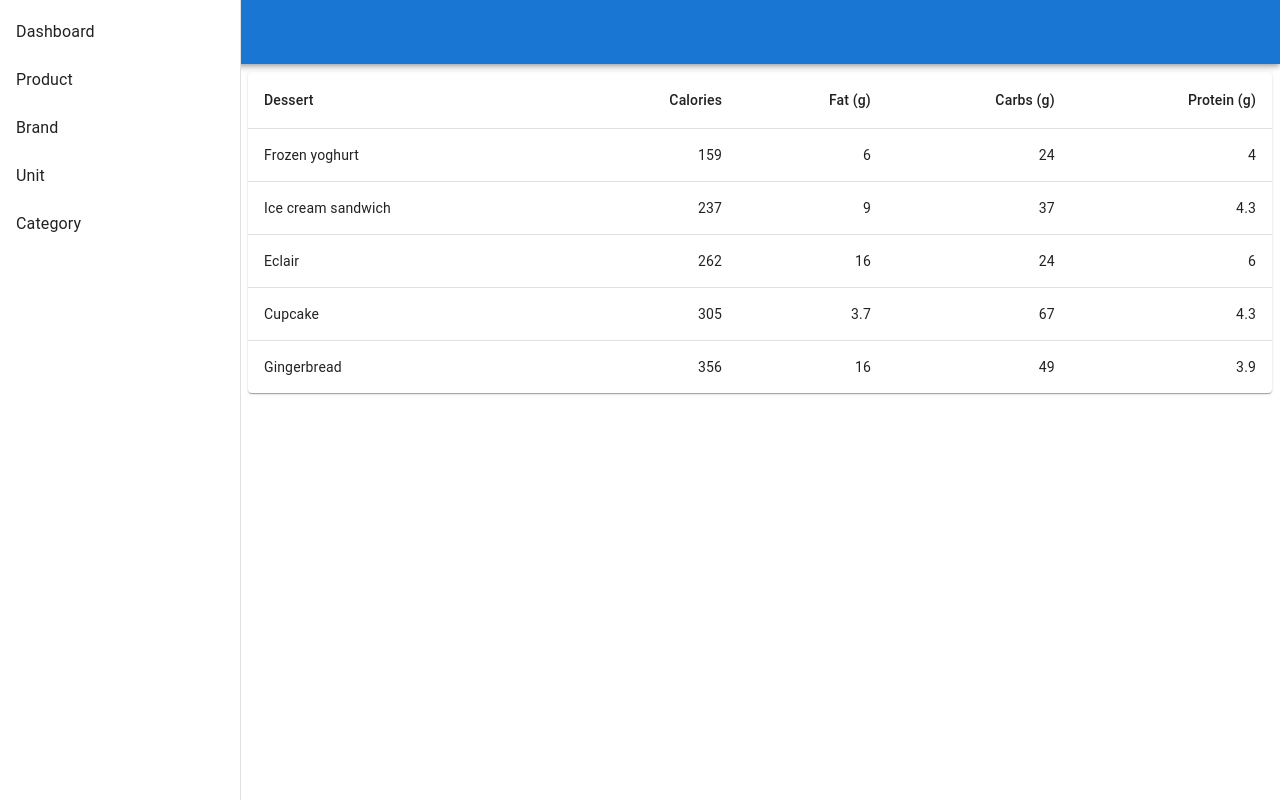
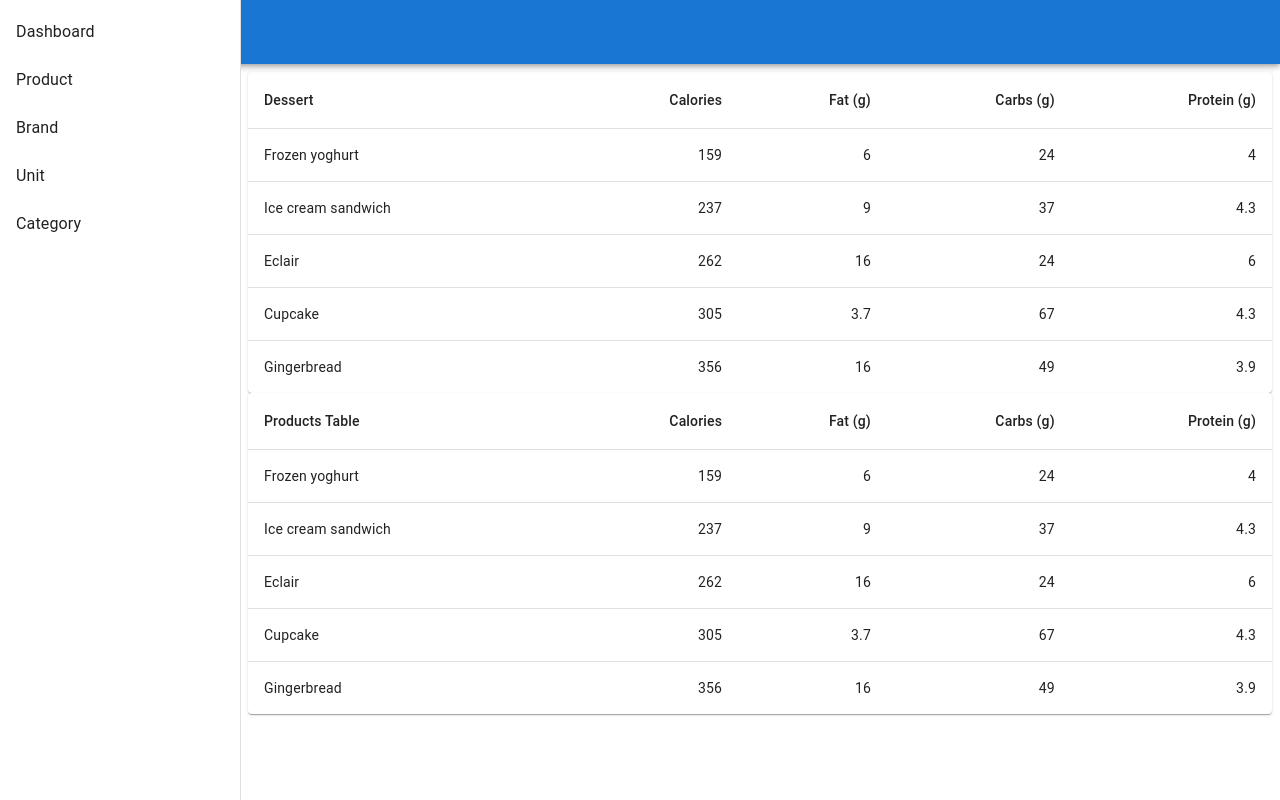
Before and after one commit to smakbor/inventory-frontend, a React (Vite) app: page / in a window 1280 px wide. Built offline with nearby package versions, Linux system fonts and the light colour scheme.

Commit message:
shamim comment

```diff
--- a/src/Sidebar.jsx
+++ b/src/Sidebar.jsx
@@ -12,6 +12,7 @@
 } from "@mui/material";
 import { makeStyles } from "@mui/styles";
 import BasicTable from "./Table";
+import Products from "./components/products/Products";
 
 const drawerWidth = 240;
 
@@ -56,18 +57,17 @@
         anchor="left"
       >
         <List>
-                    {["Dashboard", "Product", "Brand", "Unit", "Category"].map(
-                        (text) => (
+          {["Dashboard", "Product", "Brand", "Unit", "Category"].map((text) => (
             <ListItem button key={text}>
               <ListItemText primary={text} />
             </ListItem>
-                        )
-                    )}
+          ))}
         </List>
       </Drawer>
       <main className={classes.content}>
         <Toolbar />
         <BasicTable />
+        <Products />
       </main>
     </div>
   );
--- a/src/components/products/Products.jsx
+++ b/src/components/products/Products.jsx
@@ -1,8 +1,61 @@
 // eslint-disable-next-line no-unused-vars
-import React from "react";
+import * as React from "react";
+import Table from "@mui/material/Table";
+import TableBody from "@mui/material/TableBody";
+import TableCell from "@mui/material/TableCell";
+import TableContainer from "@mui/material/TableContainer";
+import TableHead from "@mui/material/TableHead";
+import TableRow from "@mui/material/TableRow";
+import Paper from "@mui/material/Paper";
+
+function createData(name, calories, fat, carbs, protein) {
+  return { name, calories, fat, carbs, protein };
+}
+
+const rows = [
+  createData("Frozen yoghurt", 159, 6.0, 24, 4.0),
+  createData("Ice cream sandwich", 237, 9.0, 37, 4.3),
+  createData("Eclair", 262, 16.0, 24, 6.0),
+  createData("Cupcake", 305, 3.7, 67, 4.3),
+  createData("Gingerbread", 356, 16.0, 49, 3.9),
+];
 
 function Products() {
-    return <div>Products</div>;
+  return (
+    <TableContainer component={Paper}>
+      <Table sx={{ minWidth: 650 }} aria-label="simple table">
+        <TableHead>
+          <TableRow>
+            <TableCell>Products Table </TableCell>
+            <TableCell align="right">Calories</TableCell>
+            <TableCell align="right">Fat&nbsp;(g)</TableCell>
+            <TableCell align="right">Carbs&nbsp;(g)</TableCell>
+            <TableCell align="right">Protein&nbsp;(g)</TableCell>
+          </TableRow>
+        </TableHead>
+        <TableBody>
+          {rows.map((row) => (
+            <TableRow
+              key={row.name}
+              sx={{
+                "&:last-child td, &:last-child th": {
+                  border: 0,
+                },
+              }}
+            >
+              <TableCell component="th" scope="row">
+                {row.name}
+              </TableCell>
+              <TableCell align="right">{row.calories}</TableCell>
+              <TableCell align="right">{row.fat}</TableCell>
+              <TableCell align="right">{row.carbs}</TableCell>
+              <TableCell align="right">{row.protein}</TableCell>
+            </TableRow>
+          ))}
+        </TableBody>
+      </Table>
+    </TableContainer>
+  );
 }
 
 export default Products;
```
Lines whose indentation alone changed are shown as unchanged.
